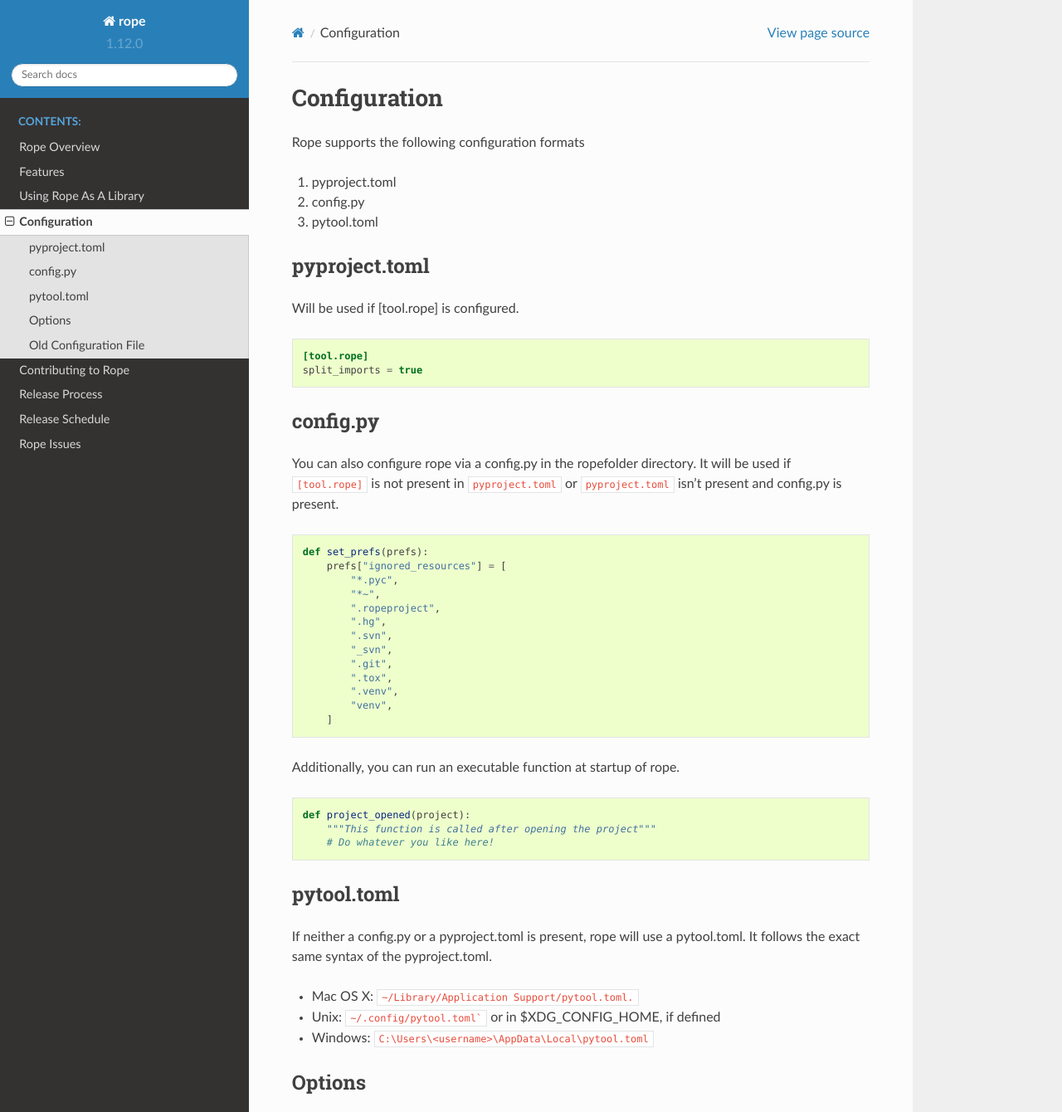
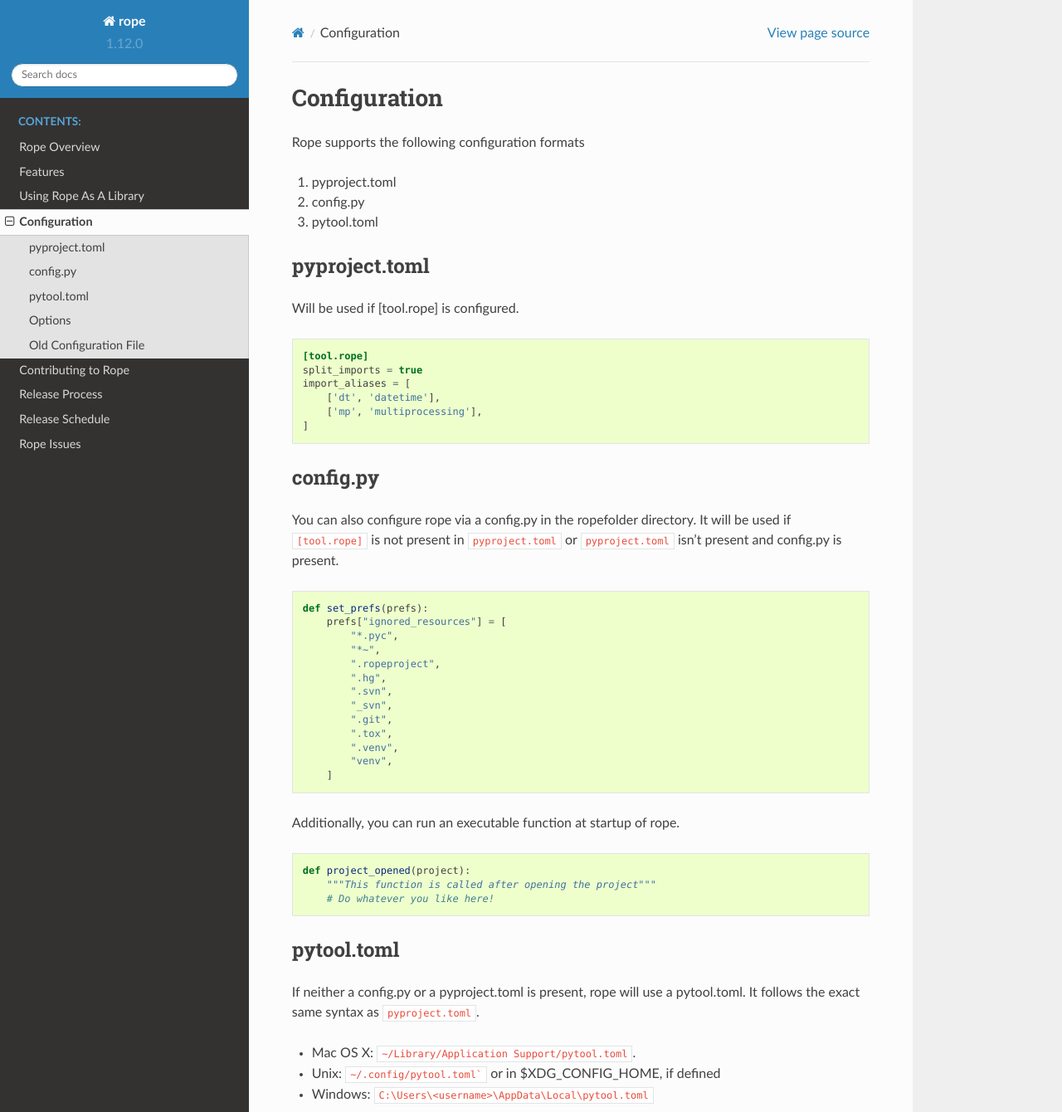
Before and after one commit to python-rope/rope, a Sphinx documentation site: the page built from docs/configuration.rst, in a window 1280 px wide and 1400 px high, cut to the strip 0-1340 px from the top of the window. Shown: the whole strip at 83% size. Built offline with Sphinx 7.4.7 and the Read the Docs theme 2.0.0, drawn with Linux system fonts in a browser that asks for light colours.

Commit message:
Document an example of how to configure import_aliases

````diff
--- a/docs/configuration.rst
+++ b/docs/configuration.rst
@@ -14,6 +14,11 @@
 
     [tool.rope]
     split_imports = true
+    import_aliases = [
+        ['dt', 'datetime'],
+        ['mp', 'multiprocessing'],
+    ]
+
 
 config.py
 ---------
@@ -48,9 +53,9 @@
 pytool.toml
 -----------
 If neither a config.py or a pyproject.toml is present, rope will use a pytool.toml.
-It follows the exact same syntax of the pyproject.toml.
+It follows the exact same syntax as ``pyproject.toml``.
 
-- Mac OS X: ``~/Library/Application Support/pytool.toml.``
+- Mac OS X: ``~/Library/Application Support/pytool.toml``.
 - Unix: ``~/.config/pytool.toml``` or in $XDG_CONFIG_HOME, if defined
 - Windows: ``C:\Users\<username>\AppData\Local\pytool.toml``
 
````
